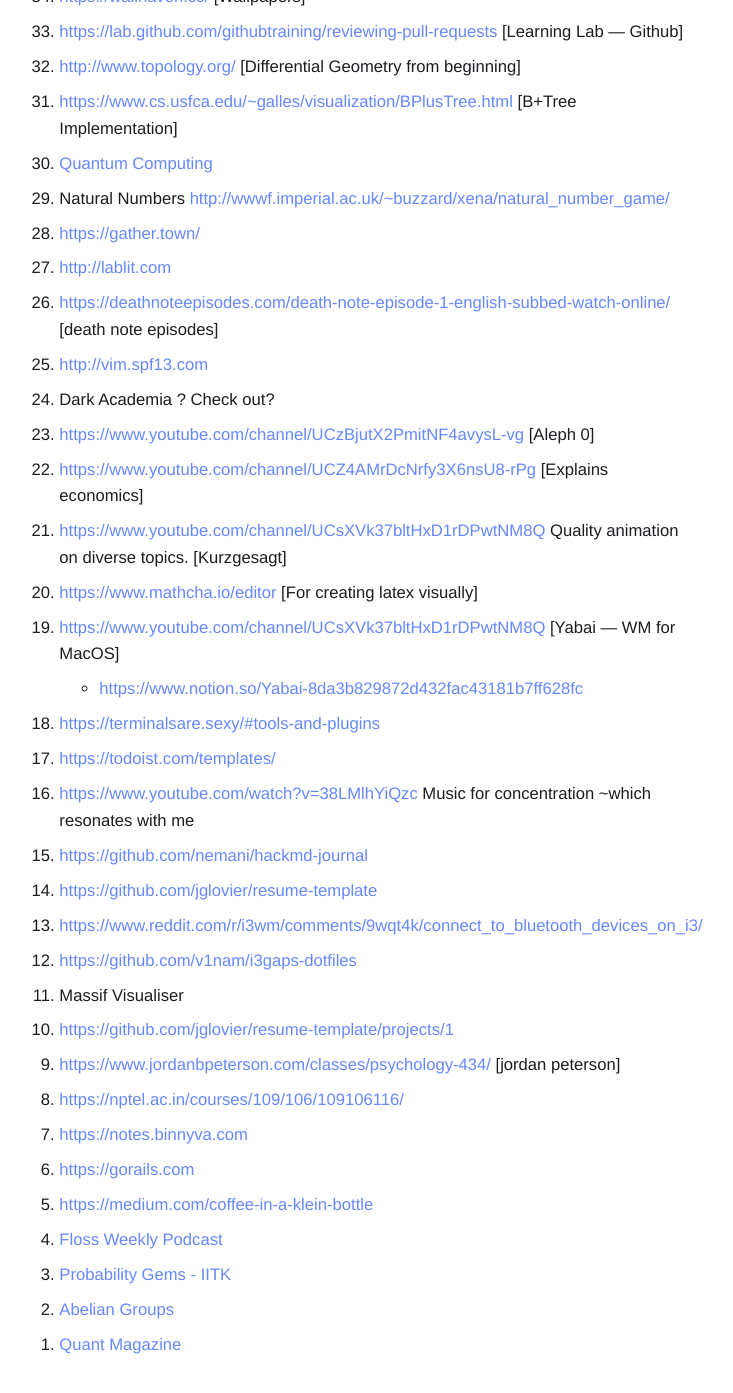
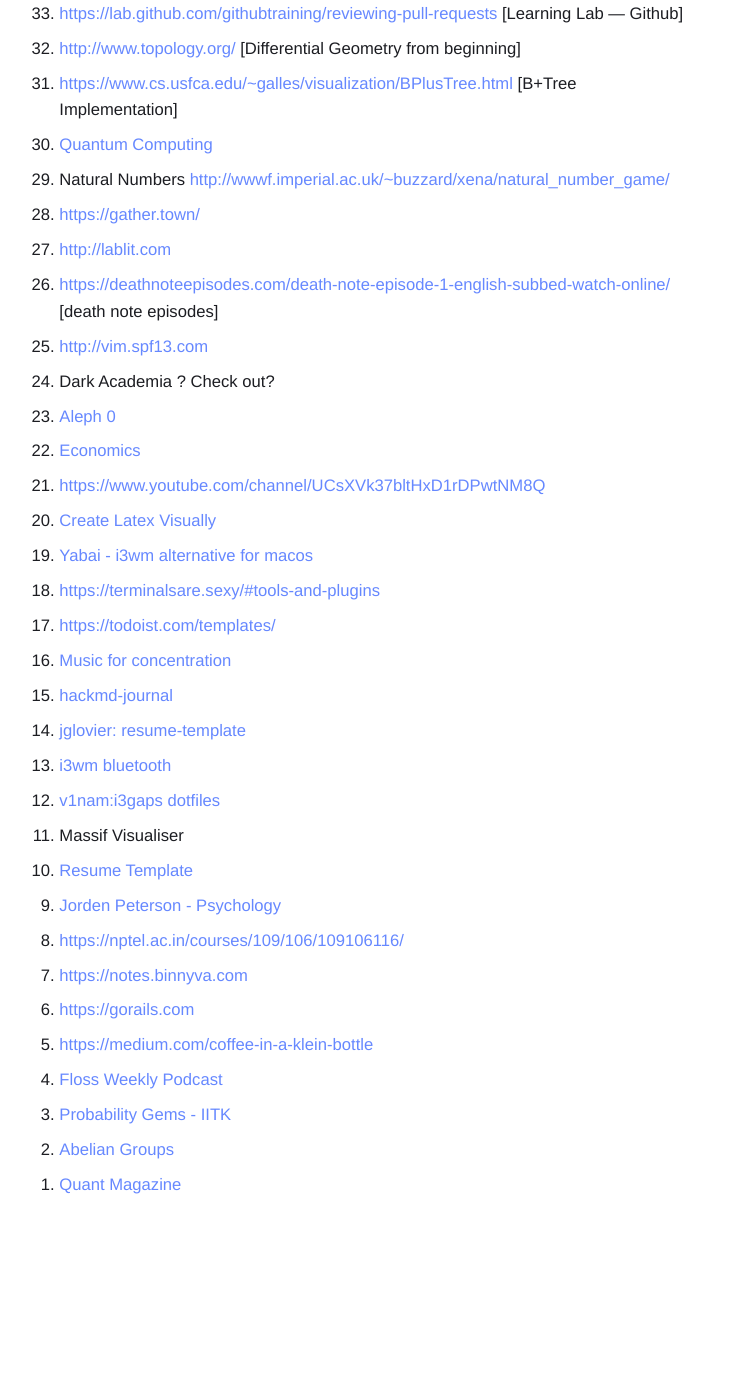
Before and after one commit to rish-singhal/blogs, a Jekyll site: the page built from resources.md, in a window 1280 px wide and 1400 px high, scrolled down 2148 px. Shown: the top 1393 px of the window, without its empty margins (284-1017 px from the left). Built offline with Jekyll 4.4.1, drawn with Linux system fonts in a browser that asks for light colours; after the commit the page ends 3388 px from its top, so only the background shows below that; some of the changed text lies outside the part shown.

Commit message:
Style links in resources page

```diff
--- a/resources.md
+++ b/resources.md
@@ -66,30 +66,27 @@
 26. [https://deathnoteepisodes.com/death-note-episode-1-english-subbed-watch-online/](https://deathnoteepisodes.com/death-note-episode-1-english-subbed-watch-online/) [death note episodes]
 25. [http://vim.spf13.com](http://vim.spf13.com/)
 24. Dark Academia ? Check out?
-23. [https://www.youtube.com/channel/UCzBjutX2PmitNF4avysL-vg](https://www.youtube.com/channel/UCzBjutX2PmitNF4avysL-vg) [Aleph 0]
-22.  [https://www.youtube.com/channel/UCZ4AMrDcNrfy3X6nsU8-rPg](https://www.youtube.com/channel/UCZ4AMrDcNrfy3X6nsU8-rPg) [Explains economics]
-21.  [https://www.youtube.com/channel/UCsXVk37bltHxD1rDPwtNM8Q](https://www.youtube.com/channel/UCsXVk37bltHxD1rDPwtNM8Q) Quality animation on diverse topics. [Kurzgesagt]
-20. [https://www.mathcha.io/editor](https://www.mathcha.io/editor) [For creating latex visually]
-19. [https://www.youtube.com/channel/UCsXVk37bltHxD1rDPwtNM8Q](https://www.youtube.com/channel/UCsXVk37bltHxD1rDPwtNM8Q) [Yabai — WM for MacOS]
-- [https://www.notion.so/Yabai-8da3b829872d432fac43181b7ff628fc](https://www.notion.so/Yabai-8da3b829872d432fac43181b7ff628fc)
+23. [Aleph 0](https://www.youtube.com/channel/UCzBjutX2PmitNF4avysL-vg)
+22. [Economics](https://www.youtube.com/channel/UCZ4AMrDcNrfy3X6nsU8-rPg)
+21. [https://www.youtube.com/channel/UCsXVk37bltHxD1rDPwtNM8Q](https://www.youtube.com/channel/UCsXVk37bltHxD1rDPwtNM8Q)
+20. [Create Latex Visually](https://www.mathcha.io/editor)
+19. [Yabai - i3wm alternative for macos](https://www.youtube.com/channel/UCsXVk37bltHxD1rDPwtNM8Q)
 18. [https://terminalsare.sexy/#tools-and-plugins](https://terminalsare.sexy/#tools-and-plugins)
 17. [https://todoist.com/templates/](https://todoist.com/templates/)
-16. [https://www.youtube.com/watch?v=38LMlhYiQzc](https://www.youtube.com/watch?v=38LMlhYiQzc) Music for concentration ~which resonates with me
-15. [https://github.com/nemani/hackmd-journal](https://github.com/nemani/hackmd-journal)
-14. [https://github.com/jglovier/resume-template](https://github.com/jglovier/resume-template)
-13. [https://www.reddit.com/r/i3wm/comments/9wqt4k/connect_to_bluetooth_devices_on_i3/](https://www.reddit.com/r/i3wm/comments/9wqt4k/connect_to_bluetooth_devices_on_i3/)
-12. [https://github.com/v1nam/i3gaps-dotfiles](https://github.com/v1nam/i3gaps-dotfiles)
+16. [Music for concentration](https://www.youtube.com/watch?v=38LMlhYiQzc)
+15. [hackmd-journal](https://github.com/nemani/hackmd-journal)
+14. [jglovier: resume-template](https://github.com/jglovier/resume-template)
+13. [i3wm bluetooth](https://www.reddit.com/r/i3wm/comments/9wqt4k/connect_to_bluetooth_devices_on_i3/)
+12. [v1nam:i3gaps dotfiles](https://github.com/v1nam/i3gaps-dotfiles)
 11. Massif Visualiser
-10. [https://github.com/jglovier/resume-template/projects/1](https://github.com/jglovier/resume-template/projects/1)
-9. [https://www.jordanbpeterson.com/classes/psychology-434/](https://www.jordanbpeterson.com/classes/psychology-434/) [jordan peterson]
+10. [Resume Template](https://github.com/jglovier/resume-template/projects/1)
+9. [Jorden Peterson - Psychology](https://www.jordanbpeterson.com/classes/psychology-434/)
 8. [https://nptel.ac.in/courses/109/106/109106116/](https://nptel.ac.in/courses/109/106/109106116/)
 7. [https://notes.binnyva.com](https://notes.binnyva.com/)
 6. [https://gorails.com](https://gorails.com/)
 5. [https://medium.com/coffee-in-a-klein-bottle](https://medium.com/coffee-in-a-klein-bottle)
 4. [Floss Weekly Podcast](https://twit.tv/shows/floss-weekly)
-3. [Probability Gems - IITK](https:
-    //www.cse.iitk.ac.in/users/sbaswana/probability-gems.html)
-2. [Abelian Groups](https:
-    //www.sciencedirect.com/book/9780080092065/abelian-groups)
+3. [Probability Gems - IITK](https://www.cse.iitk.ac.in/users/sbaswana/probability-gems.html)
+2. [Abelian Groups](https://www.sciencedirect.com/book/9780080092065/abelian-groups)
 1. [Quant Magazine](https://www.quantamagazine.org/)
 {: reversed="reversed"}
```
Also changed, not shown: other parts of resources.md (+9 -9 lines).
